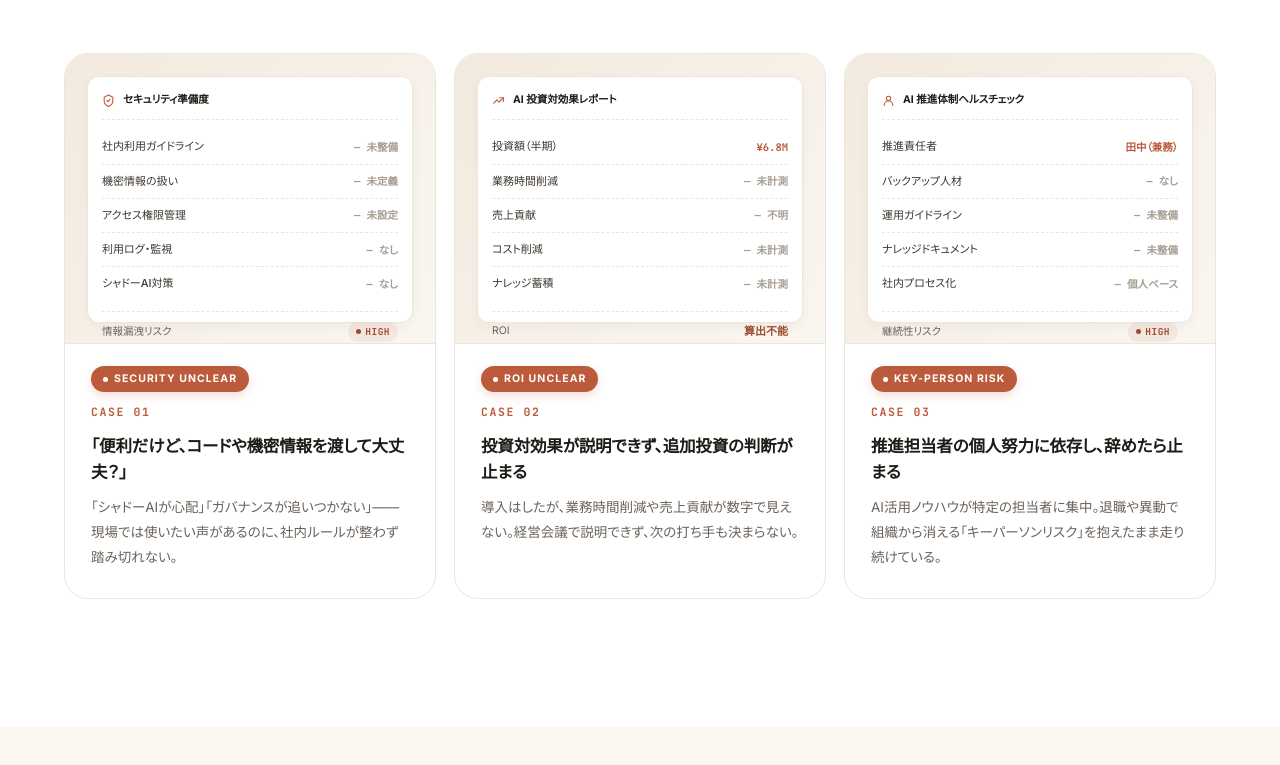
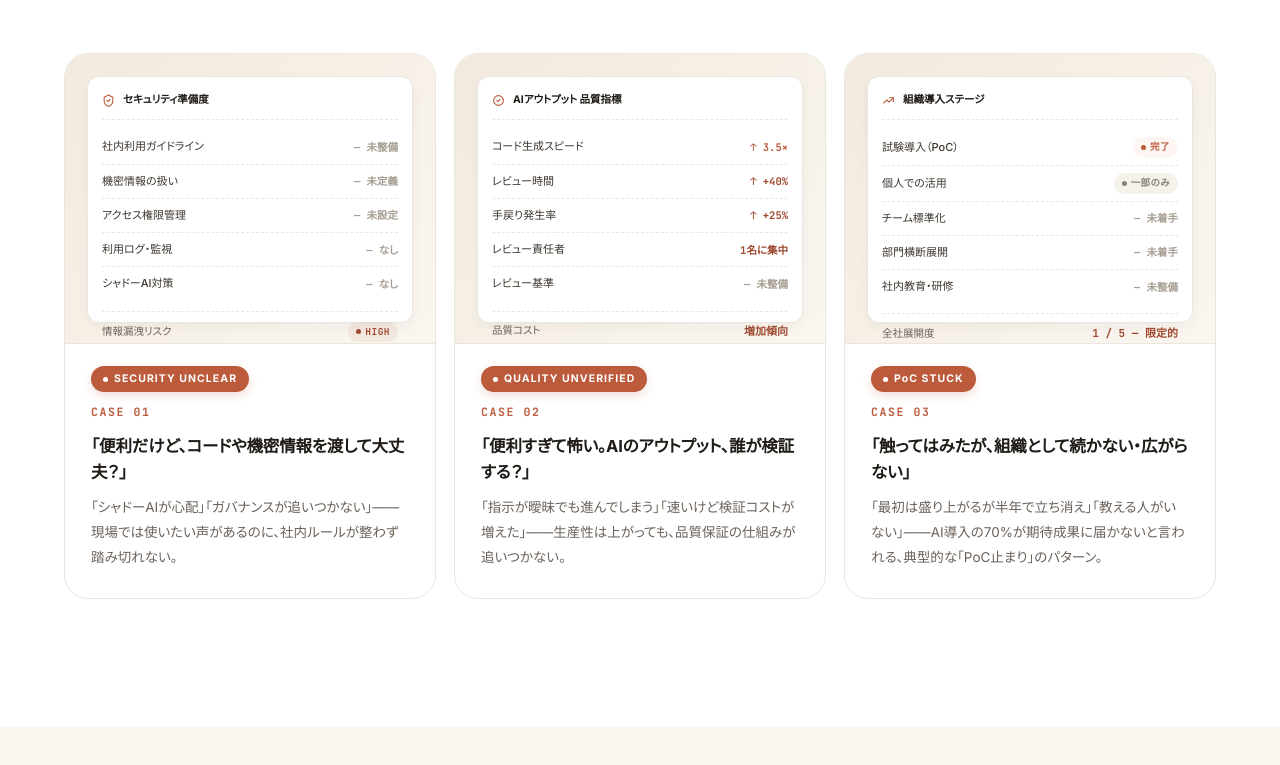
Before and after one commit to Ryunosuke-Okawa/Ryunosuke-n1, a plain HTML site: page marketing/claudecode_training_lp.html in a window 1280 px wide. Shown: the part 1160-1925 px from the top of the page. Drawn offline with Linux system fonts and the light colour scheme.

Commit message:
Auto-save: 2026-04-25 19:30

```diff
--- a/marketing/claudecode_training_lp.html
+++ b/marketing/claudecode_training_lp.html
@@ -1712,91 +1712,91 @@
                     </div>
                 </article>
 
-                <!-- Card 02: ROI/投資対効果が見えない -->
+                <!-- Card 02: 品質保証・宿題問題 -->
+                <article class="challenge reveal">
+                    <div class="challenge__visual" aria-hidden="true">
+                        <div class="mock">
+                            <div class="mock__head">
+                                <svg viewBox="0 0 24 24" fill="none"><path d="M9 12l2 2 4-4" stroke="currentColor" stroke-width="2" stroke-linecap="round" stroke-linejoin="round"/><circle cx="12" cy="12" r="9" stroke="currentColor" stroke-width="2"/></svg>
+                                <strong>AIアウトプット 品質指標</strong>
+                            </div>
+                            <div class="mock__body">
+                                <div class="mock-metric__row">
+                                    <span class="mock-metric__label">コード生成スピード</span>
+                                    <span class="mock-metric__value mock-metric__value--ok">↑ 3.5×</span>
+                                </div>
+                                <div class="mock-metric__row">
+                                    <span class="mock-metric__label">レビュー時間</span>
+                                    <span class="mock-metric__value mock-metric__value--alert">↑ +40%</span>
+                                </div>
+                                <div class="mock-metric__row">
+                                    <span class="mock-metric__label">手戻り発生率</span>
+                                    <span class="mock-metric__value mock-metric__value--alert">↑ +25%</span>
+                                </div>
+                                <div class="mock-metric__row">
+                                    <span class="mock-metric__label">レビュー責任者</span>
+                                    <span class="mock-metric__value mock-metric__value--alert">1名に集中</span>
+                                </div>
+                                <div class="mock-metric__row">
+                                    <span class="mock-metric__label">レビュー基準</span>
+                                    <span class="mock-metric__value mock-metric__value--missing">未整備</span>
+                                </div>
+                            </div>
+                            <div class="mock__footer">
+                                <span>品質コスト</span>
+                                <span class="mock__footer-value mock__footer-value--alert">増加傾向</span>
+                            </div>
+                        </div>
+                    </div>
+                    <div class="challenge__body">
+                        <span class="challenge__tag">QUALITY UNVERIFIED</span>
+                        <span class="challenge__no">CASE 02</span>
+                        <h3>「便利すぎて怖い。AIのアウトプット、誰が検証する？」</h3>
+                        <p>「指示が曖昧でも進んでしまう」「速いけど検証コストが増えた」——生産性は上がっても、品質保証の仕組みが追いつかない。</p>
+                    </div>
+                </article>
+
+                <!-- Card 03: PoC止まり・全社展開できない -->
                 <article class="challenge reveal">
                     <div class="challenge__visual" aria-hidden="true">
                         <div class="mock">
                             <div class="mock__head">
                                 <svg viewBox="0 0 24 24" fill="none"><path d="M3 17l6-6 4 4 8-8" stroke="currentColor" stroke-width="2" stroke-linecap="round" stroke-linejoin="round"/><path d="M14 7h7v7" stroke="currentColor" stroke-width="2" stroke-linecap="round" stroke-linejoin="round"/></svg>
-                                <strong>AI 投資対効果レポート</strong>
+                                <strong>組織導入ステージ</strong>
                             </div>
                             <div class="mock__body">
                                 <div class="mock-metric__row">
-                                    <span class="mock-metric__label">投資額（半期）</span>
-                                    <span class="mock-metric__value mock-metric__value--ok">¥6.8M</span>
+                                    <span class="mock-metric__label">試験導入（PoC）</span>
+                                    <span class="mock-metric__badge mock-metric__badge--ok">完了</span>
                                 </div>
                                 <div class="mock-metric__row">
-                                    <span class="mock-metric__label">業務時間削減</span>
-                                    <span class="mock-metric__value mock-metric__value--missing">未計測</span>
+                                    <span class="mock-metric__label">個人での活用</span>
+                                    <span class="mock-metric__badge mock-metric__badge--warn">一部のみ</span>
                                 </div>
                                 <div class="mock-metric__row">
-                                    <span class="mock-metric__label">売上貢献</span>
-                                    <span class="mock-metric__value mock-metric__value--missing">不明</span>
+                                    <span class="mock-metric__label">チーム標準化</span>
+                                    <span class="mock-metric__value mock-metric__value--missing">未着手</span>
                                 </div>
                                 <div class="mock-metric__row">
-                                    <span class="mock-metric__label">コスト削減</span>
-                                    <span class="mock-metric__value mock-metric__value--missing">未計測</span>
+                                    <span class="mock-metric__label">部門横断展開</span>
+                                    <span class="mock-metric__value mock-metric__value--missing">未着手</span>
                                 </div>
                                 <div class="mock-metric__row">
-                                    <span class="mock-metric__label">ナレッジ蓄積</span>
-                                    <span class="mock-metric__value mock-metric__value--missing">未計測</span>
+                                    <span class="mock-metric__label">社内教育・研修</span>
+                                    <span class="mock-metric__value mock-metric__value--missing">未整備</span>
                                 </div>
                             </div>
                             <div class="mock__footer">
-                                <span>ROI</span>
-                                <span class="mock__footer-value mock__footer-value--alert">算出不能</span>
+                                <span>全社展開度</span>
+                                <span class="mock__footer-value mock__footer-value--alert">1 / 5 — 限定的</span>
                             </div>
                         </div>
                     </div>
                     <div class="challenge__body">
-                        <span class="challenge__tag">ROI UNCLEAR</span>
-                        <span class="challenge__no">CASE 02</span>
-                        <h3>投資対効果が説明できず、追加投資の判断が止まる</h3>
-                        <p>導入はしたが、業務時間削減や売上貢献が数字で見えない。経営会議で説明できず、次の打ち手も決まらない。</p>
-                    </div>
-                </article>
-
-                <!-- Card 03: 推進担当依存・継続性リスク -->
-                <article class="challenge reveal">
-                    <div class="challenge__visual" aria-hidden="true">
-                        <div class="mock">
-                            <div class="mock__head">
-                                <svg viewBox="0 0 24 24" fill="none"><circle cx="12" cy="8" r="4" stroke="currentColor" stroke-width="2"/><path d="M4 21c0-4.4 3.6-8 8-8s8 3.6 8 8" stroke="currentColor" stroke-width="2" stroke-linecap="round"/></svg>
-                                <strong>AI 推進体制ヘルスチェック</strong>
-                            </div>
-                            <div class="mock__body">
-                                <div class="mock-metric__row">
-                                    <span class="mock-metric__label">推進責任者</span>
-                                    <span class="mock-metric__value mock-metric__value--ok">田中（兼務）</span>
-                                </div>
-                                <div class="mock-metric__row">
-                                    <span class="mock-metric__label">バックアップ人材</span>
-                                    <span class="mock-metric__value mock-metric__value--missing">なし</span>
-                                </div>
-                                <div class="mock-metric__row">
-                                    <span class="mock-metric__label">運用ガイドライン</span>
-                                    <span class="mock-metric__value mock-metric__value--missing">未整備</span>
-                                </div>
-                                <div class="mock-metric__row">
-                                    <span class="mock-metric__label">ナレッジドキュメント</span>
-                                    <span class="mock-metric__value mock-metric__value--missing">未整備</span>
-                                </div>
-                                <div class="mock-metric__row">
-                                    <span class="mock-metric__label">社内プロセス化</span>
-                                    <span class="mock-metric__value mock-metric__value--missing">個人ベース</span>
-                                </div>
-                            </div>
-                            <div class="mock__footer">
-                                <span>継続性リスク</span>
-                                <span class="mock-metric__badge mock-metric__badge--risk">HIGH</span>
-                            </div>
-                        </div>
-                    </div>
-                    <div class="challenge__body">
-                        <span class="challenge__tag">KEY-PERSON RISK</span>
+                        <span class="challenge__tag">PoC STUCK</span>
                         <span class="challenge__no">CASE 03</span>
-                        <h3>推進担当者の個人努力に依存し、辞めたら止まる</h3>
-                        <p>AI活用ノウハウが特定の担当者に集中。退職や異動で組織から消える「キーパーソンリスク」を抱えたまま走り続けている。</p>
+                        <h3>「触ってはみたが、組織として続かない・広がらない」</h3>
+                        <p>「最初は盛り上がるが半年で立ち消え」「教える人がいない」——AI導入の70%が期待成果に届かないと言われる、典型的な「PoC止まり」のパターン。</p>
                     </div>
                 </article>
             </div>
```
